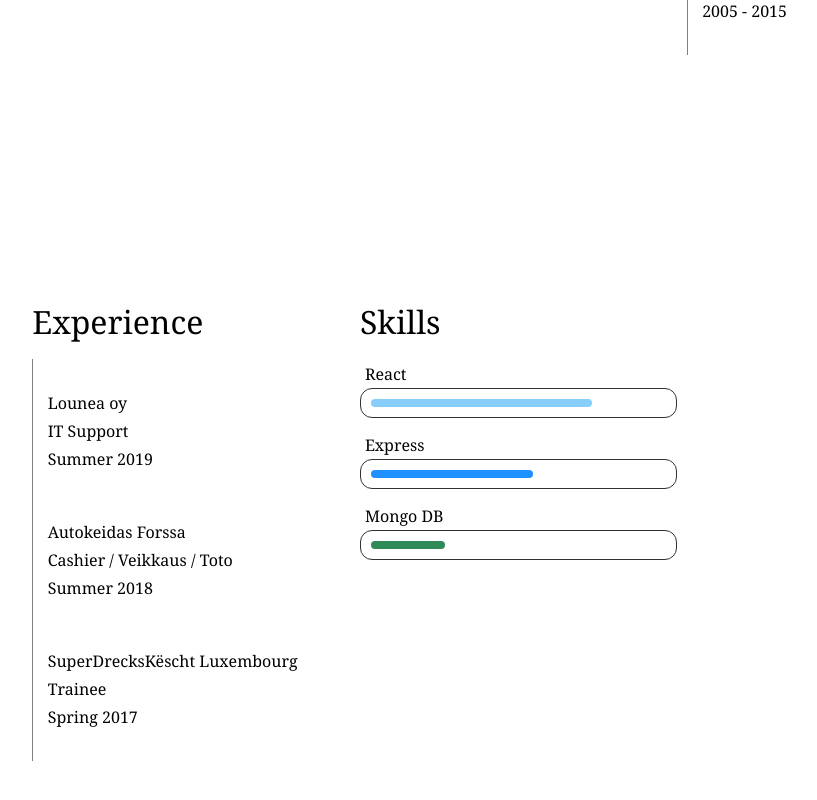
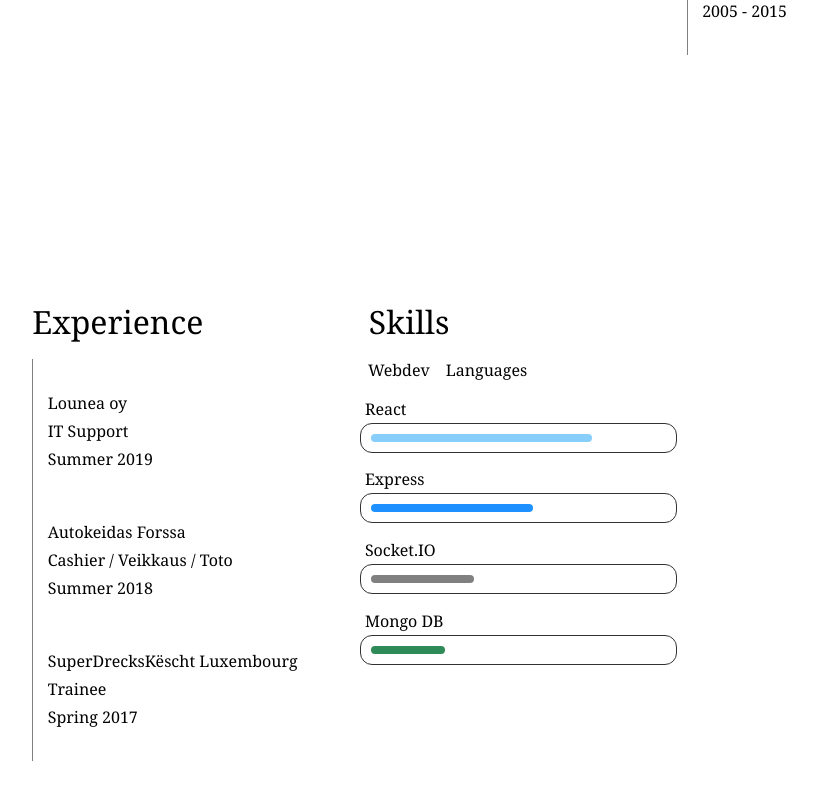
Before and after one commit to Sundholm11/portfolio, a React (Create React App) app: page / in a window 1280 px wide. Shown: the part 2741-3541 px from the top of the page, without its empty margins (106-923 px from the left). Built offline with nearby package versions, Linux system fonts and the light colour scheme; the HTML template or start-up script is replaced by a standard one.

Commit message:
Updated skills content and iteration

```diff
--- a/src/components/Experience.tsx
+++ b/src/components/Experience.tsx
@@ -1,8 +1,42 @@
-import React from 'react'
+import React, { useState, useEffect } from 'react'
 
 import '../styles/Experience.css'
 
+interface Skills {
+	name: string,
+	fill: string,
+	bgColor: string
+}
+
 const Experience: React.FC = () => {
+	const [visible, setVisible] = useState<Boolean>(true)
+	const [webdev, setWebdev] = useState<Array<Skills>>([])
+	const [languages, setLanguages] = useState<Array<Skills>>([])
+
+	useEffect(() => {
+		initSkills()
+	}, [])
+
+	const webdevSkills = [
+		{ name: "React", fill: "75%", bgColor: "lightskyblue" },
+		{ name: "Express", fill: "55%", bgColor: "dodgerblue" },
+		{ name: "Socket.IO", fill: "35%", bgColor: "gray" },
+		{ name: "Mongo DB", fill: "25%", bgColor: "seagreen" }
+	]
+
+	const languageSkills = [
+		{ name: "JS", fill: "75%", bgColor: "#f1e05a" },
+		{ name: "Java", fill: "55%", bgColor: "darkgoldenrod" },
+		{ name: "Python", fill: "35%", bgColor: "steelblue" },
+		{ name: "HTML", fill: "35%", bgColor: "chocolate" },
+		{ name: "CSS", fill: "30%", bgColor: "darkslateblue" }
+	]
+
+	const initSkills = () => {
+		setWebdev(webdevSkills)
+		setLanguages(languageSkills)
+	}
+
 	return (
 		<div className="mainContainer">
 			<div className="expContainer">
@@ -45,20 +79,31 @@ const Experience: React.FC = () => {
 			</div>
 			<div className="expContainer">
 				<h2 className="exp">Skills</h2>
+				<ul className="skillView">
+					<li className="skillView" onClick={() => setVisible(true)}>Webdev</li>
+					<li className="skillView" onClick={() => setVisible(false)}>Languages</li>
+				</ul>
+				{visible ?
 				<ul className="meter">
-					<p className="meter">React</p>
-					<li className="meter">
-						<span style={{ width: "75%", backgroundColor: "lightskyblue" }} />
-					</li>
-					<p className="meter">Express</p>
-					<li className="meter">
-						<span style={{ width: "55%", backgroundColor: "dodgerblue" }} />
-					</li>
-					<p className="meter">Mongo DB</p>
-					<li className="meter">
-						<span style={{ width: "25%", backgroundColor: "seagreen" }} />
-					</li>
-				</ul>
+					{webdev.map(skill => (
+						<div>
+							<p className="meter">{skill.name}</p>
+							<li className="meter">
+								<span style={{ width: skill.fill, backgroundColor: skill.bgColor }} />
+							</li>
+						</div>
+					))}
+				</ul> :
+				<ul className="meter">
+					{languages.map(skill => (
+						<div>
+							<p className="meter">{skill.name}</p>
+							<li className="meter">
+								<span style={{ width: skill.fill, backgroundColor: skill.bgColor }} />
+							</li>
+						</div>
+					))}
+				</ul> }
 			</div>
 		</div>
 	)
--- a/src/styles/Experience.css
+++ b/src/styles/Experience.css
@@ -1,6 +1,6 @@
 h2.exp {
 	float: left;
-	width: auto;
+	width: inherit;
 	margin: 5% 0 5%;
 	padding-right: 60%;
 	font-size: 200%;
@@ -42,7 +42,6 @@ li.expLi {
 }
 
 ul.meter {
-	margin-top: 25%;
 	padding-left: 0%;
 	list-style-type: none;
 }
@@ -60,3 +59,24 @@ li.meter {
 	border-radius: 12px;
 	height: 100%;
 }
+
+ul.skillView {
+	list-style: none;
+	margin: 0;
+	padding: 0;
+	width: 100%;
+	height: 15%;
+	text-align: left;
+}
+
+li.skillView {
+	display: inline-block;
+	margin: 0px 5px;
+	padding: 0px 3px 0px;
+}
+
+li.skillView:hover {
+	cursor: pointer;
+	border-bottom-style: solid;
+	border-bottom-width: 1px;
+}
```
